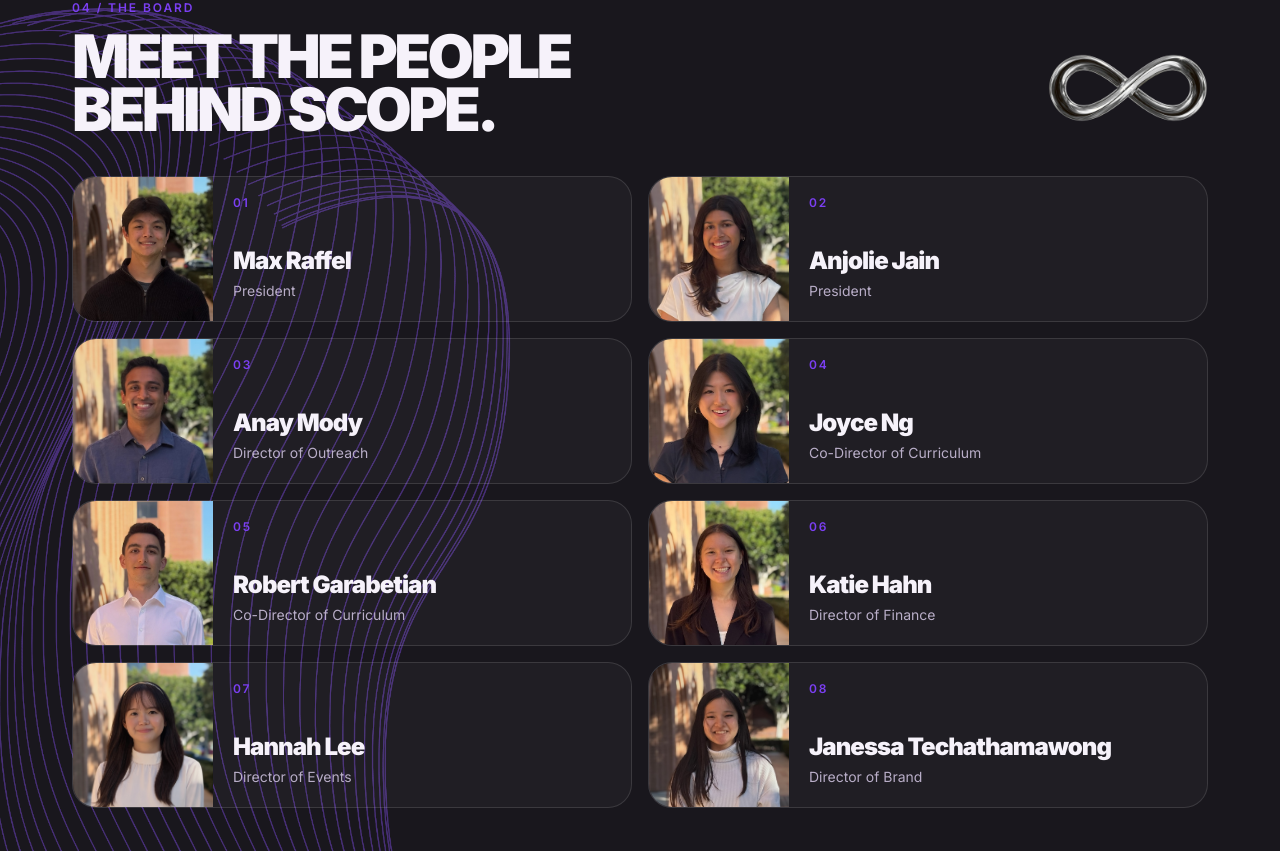
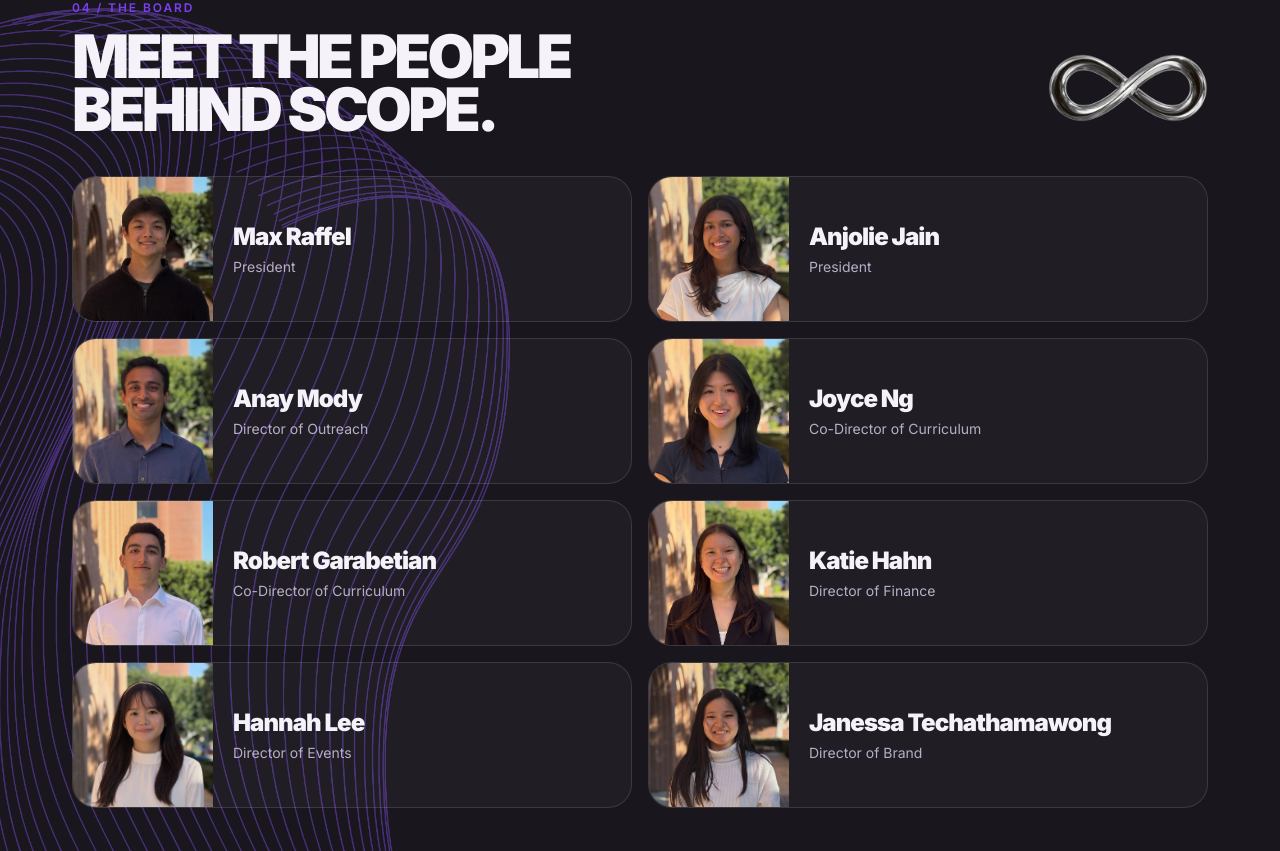
Before and after one commit to scopeusc/website-rerevamp, a Next.js app: page / in a window 1280 px wide. Shown: the part 2449-3300 px from the top of the page. Built offline with nearby package versions, Linux system fonts and the light colour scheme.

Commit message:
remove eboard numbers

```diff
--- a/app/page.tsx
+++ b/app/page.tsx
@@ -228,14 +228,11 @@ export default function Home() {
                     className="object-cover"
                   />
                 </div>
-                <div className="flex flex-col justify-between p-5">
-                  <p className="kicker text-accent">{member.index}</p>
-                  <div>
-                    <h3 className="text-2xl font-black tracking-[-0.04em]">
-                      {member.name}
-                    </h3>
-                    <p className="mt-1 text-sm text-muted">{member.role}</p>
-                  </div>
+                <div className="flex flex-col justify-center p-5">
+                  <h3 className="text-2xl font-black tracking-[-0.04em]">
+                    {member.name}
+                  </h3>
+                  <p className="mt-1 text-sm text-muted">{member.role}</p>
                 </div>
               </article>
             ))}
--- a/lib/content.ts
+++ b/lib/content.ts
@@ -36,49 +36,41 @@ export const socialWeek = [
 
 export const boardMembers = [
   {
-    index: "01",
     name: "Max Raffel",
     role: "President",
     image: "/images/max-eboard.png",
   },
   {
-    index: "02",
     name: "Anjolie Jain",
     role: "President",
     image: "/images/anjolie-eboard.png",
   },
   {
-    index: "03",
     name: "Anay Mody",
     role: "Director of Outreach",
     image: "/images/anay-eboard.png",
   },
   {
-    index: "04",
     name: "Joyce Ng",
     role: "Co-Director of Curriculum",
     image: "/images/joyce-eboard.png",
   },
   {
-    index: "05",
     name: "Robert Garabetian",
     role: "Co-Director of Curriculum",
     image: "/images/robert-eboard.png",
   },
   {
-    index: "06",
     name: "Katie Hahn",
     role: "Director of Finance",
     image: "/images/katie-eboard.png",
   },
   {
-    index: "07",
     name: "Hannah Lee",
     role: "Director of Events",
     image: "/images/hannah-eboard.png",
   },
   {
-    index: "08",
     name: "Janessa Techathamawong",
     role: "Director of Brand",
     image: "/images/janessa-eboard.png",
@@ -161,6 +153,7 @@ export const application = {
   title: "Applications — Scope USC",
   description:
     "Apply to Scope USC. Tell us who you are, what you want from Scope, and what you’d bring to the community.",
+  submitUrl: "https://usebasin.com/f/5c71777507d3",
   grades: ["Freshman", "Sophomore", "Junior", "Senior", "Master's", "PhD"],
   yesNo: ["Yes", "No"],
   firstGen: ["Yes", "No", "Prefer not to say"],
```
